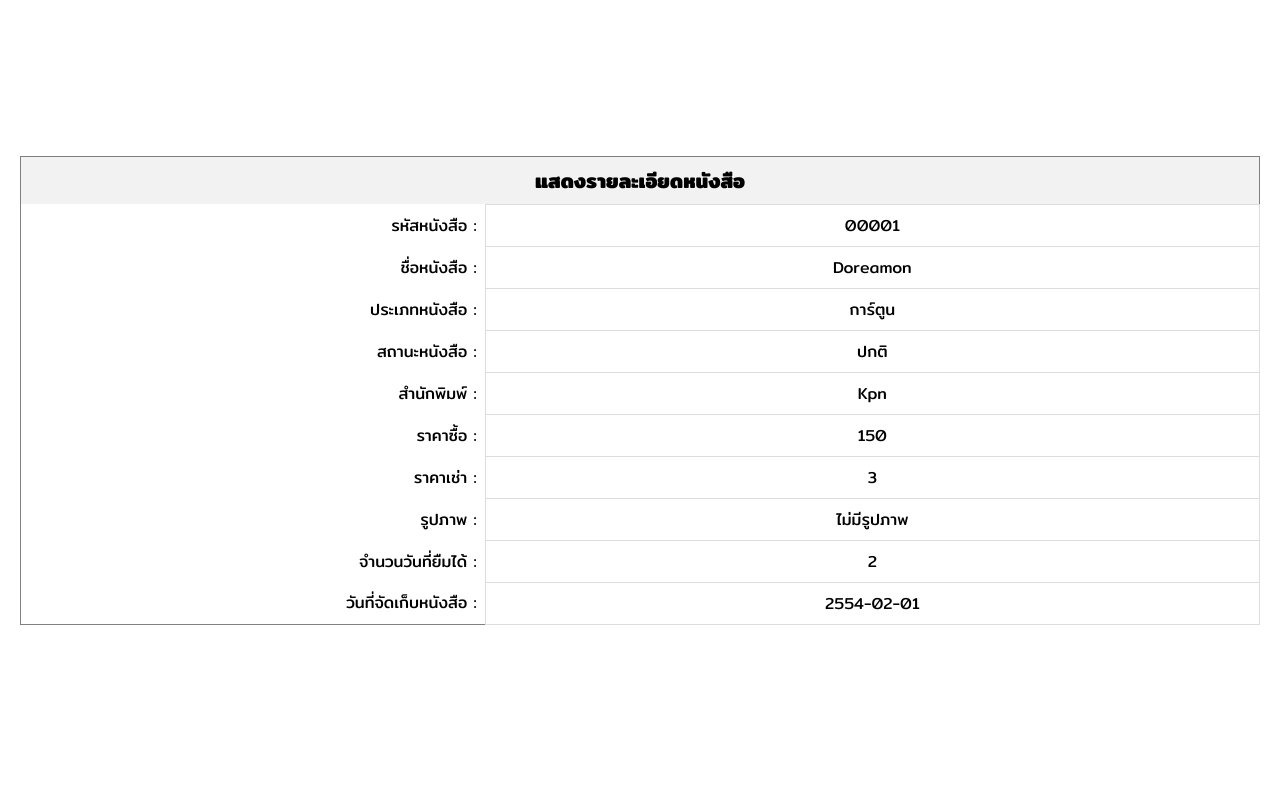
After one commit to Chirawattt/myPhp, a PHP site: page /php-lecture/php-database/bookDetail1.php?bookID=1 in a window 1280 px wide. The commit adds this page. Run offline with PHP 8.4, Linux system fonts and the light colour scheme; data comes from the database, SQL or seed files in the repository.

Commit message:
homework finished

```diff
--- a/php/php-lecture/php-database/bookDelete1.php
+++ b/php/php-lecture/php-database/bookDelete1.php
@@ -1,9 +1,9 @@
 <?php
-    $bookId = $_REQUEST['bookId'];
+    $bookId = $_REQUEST['bookID'];
     $hostname = "localhost";
     $username = "root";
     $password = "";
-    $dbName = "bookStore";
+    $dbName = "bookstore";
     $conn = mysqli_connect($hostname, $username, $password);
     if (!$conn) die("ไม่สามารถติดต่อกับ mySQL ได้");
     mysqli_select_db($conn, $dbName) or die("ไม่สามารถเลือกฐานข้อมูล bookStore ได้");
--- /dev/null
+++ b/php/php-lecture/php-database/bookDetail1.php
@@ -0,0 +1,142 @@
+<?php
+    $hostname = "localhost";
+    $username = "root";
+    $password = "";
+    $dbname = "bookstore";
+    $conn = mysqli_connect($hostname,$username,$password);
+    if (!$conn) die("ไม่สามารถติดต่อกับ mySQL ได้");
+    mysqli_select_db($conn, $dbname) or die("ไม่สามารถเลือกฐานข้อมูล bookStore ได้");
+    mysqli_query($conn, "set character_set_connection=utf8mb4");
+    mysqli_query($conn, "set character_set_client=utf8mb4");
+    mysqli_query($conn, "set character_set_results=utf8mb4");
+
+    $bookID = $_REQUEST['bookID'];
+    $sql = "select * from book where bookID=$bookID";
+    $dbQuery = mysqli_query($conn, $sql);
+    if (!$dbQuery) die("ไม่สามารถดึงข้อมูลหนังสือจาก table book ได้".mysqli_error());
+
+    function getTypeName($typeID){
+        global $conn;
+        $sql = "select TypeName from typebook where TypeID=$typeID";
+        $dbQuery = mysqli_query($conn, $sql);
+        if(!$dbQuery) die("(functionDB:getTypeSelect) select TypeName มีข้อผิดพลาด".mysqli_error());
+        return mysqli_fetch_object($dbQuery)->TypeName;
+    }
+
+    function getStatusName($statusID){
+        global $conn;
+        $sql = "select StatusName from statusbook where StatusID=$statusID";
+        $dbQuery = mysqli_query($conn, $sql);
+        if(!$dbQuery) die("(functionDB:getStatusName) select StatusName มีข้อผิดพลาด".mysqli_error());
+        return mysqli_fetch_object($dbQuery)->StatusName;
+    }
+?>
+<!DOCTYPE html>
+<html lang="en">
+<head>
+    <meta charset="UTF-8">
+    <meta name="viewport" content="width=device-width, initial-scale=1.0">
+    <title>bookDetail1.php</title>
+    <style>
+        /* Google Fonts - Poppins */
+        @import url("https://fonts.googleapis.com/css2?family=Poppins:wght@300;400;500;600&display=swap");
+        @import url('https://fonts.googleapis.com/css2?family=Mitr:wght@400;500;600;700&display=swap');
+        *{
+            margin: 0;
+            padding: 0;
+            box-sizing: border-box;
+            font-family: "Mitr", sans-serif;
+        }
+        body{
+            min-height: 100vh;
+            padding: 20px;
+            display: flex;
+            align-items: center;
+            justify-content: center;
+            flex-direction: column;
+        }
+        .no-border {
+            border: none;
+        }
+        /* Style for the table */
+        table {
+            width: 100%;
+            border-collapse: collapse;
+            margin-bottom: 20px; /* Adjust margin as needed */
+        }
+        /* Style for the table cells */
+        td {
+            padding: 8px;
+            border: 1px solid #ddd; /* Border style */
+        }
+        /* Style for the table header */
+        th {
+            padding: 8px;
+            border: 1px solid #ddd; /* Border style */
+            background-color: #f2f2f2; /* Header background color */
+            font-size: 20px;
+        }
+        /* Style for the image */
+        .book-image {
+            max-width: 200px; /* Adjust image size as needed */
+            height: auto;
+            display: block;
+            margin-left: auto;
+            margin-right: auto;
+        }
+
+</style>
+</head>
+<body>
+    <table border='1'>
+        <tr><th colspan='2' class='no-border'>แสดงรายละเอียดหนังสือ</th></tr>
+        <?php
+            while ($rs=mysqli_fetch_object($dbQuery)) {
+                echo "
+                    <tr>
+                        <td align='right' width='30%' class='no-border left-column'>รหัสหนังสือ :</td>
+                        <td align='center' width='50%'>$rs->BookID</td>
+                    </tr>
+                    <tr>
+                        <td align='right' class='no-border'>ชื่อหนังสือ :</td>
+                        <td align='center'>$rs->BookName</td>
+                    </tr>
+                    <tr>
+                        <td align='right' class='no-border'>ประเภทหนังสือ :</td>
+                        <td align='center'>". getTypeName($rs->TypeID) ."</td>
+                    </tr>
+                    <tr>
+                        <td align='right' class='no-border'>สถานะหนังสือ :</td>
+                        <td align='center'>". getStatusName($rs->StatusID) ."</td>
+                    </tr>
+                    <tr>
+                        <td align='right' class='no-border'>สำนักพิมพ์ :</td>
+                        <td align='center'>$rs->Publish</td>
+                    </tr>
+                    <tr>
+                        <td align='right' class='no-border'>ราคาซื้อ :</td>
+                        <td align='center'>$rs->UnitPrice</td>
+                    </tr>
+                    <tr>
+                        <td align='right' class='no-border'>ราคาเช่า :</td>
+                        <td align='center'>$rs->UnitRent</td>
+                    </tr>
+                    <tr>
+                        <td align='right' class='no-border'>รูปภาพ :</td>";
+                        if ($rs->Picture == '-') echo "<td align='center'>ไม่มีรูปภาพ</td>";
+                        else {echo "<td align='center'><img class='book-image' src='pictures/$rs->Picture'</td>";}
+                    echo "</tr>
+                    <tr>
+                        <td align='right' class='no-border'>จำนวนวันที่ยืมได้ :</td>
+                        <td align='center'>$rs->DayAmount</td>
+                    </tr>
+                    <tr>
+                        <td align='right' class='no-border'>วันที่จัดเก็บหนังสือ :</td>
+                        <td align='center'>$rs->BookDate</td>
+                    </tr>";
+            }
+        ?>
+    </table>
+    <?php mysqli_close($conn); ?>
+</body>
+</html>
--- a/php/php-lecture/php-database/bookInsert2.php
+++ b/php/php-lecture/php-database/bookInsert2.php
@@ -17,7 +17,7 @@
     $hostname = "localhost";
     $username = "root";
     $password = "";
-    $dbName = "bookStore";
+    $dbName = "bookstore";
     $conn = mysqli_connect($hostname, $username, $password);
     echo '<center>';
     if (!$conn) die("ไม่สามารถติดต่อกับ mySQL ได้");
@@ -28,13 +28,13 @@
     if ($_FILES['imageFile']['name']=="") {
         echo '<b><li>คุณไม่ได้เลือกรูปภาพ</li></b><br>';
     } else {
+        move_uploaded_file($_FILES["imageFile"]["tmp_name"],"pictures/".$_FILES["imageFile"]["name"]);
         $picture = $_FILES['imageFile']['name'];
-        move_uploaded_file($_FILES["imageFile"]["tmp_name"],"pictures/".$_FILES["imageFile"]["name"]);
     }
     $sql = "insert into book(bookId, bookName, typeId, statusId, publish, unitPrice, unitRent,
     dayAmount, picture, bookDate) values ('$bookId', '$bookName', '$typeId', '$statusId', '$publish',
     '$unitPrice', '$unitRent', '$dayAmount', '$picture', '$bookDate')";
-    mysqli_query($conn, $sql) or die("insert ลงตาราง book มีข้อผิดพลาดเกิดขึ้น" .mysqli_error());
+    mysqli_query($conn, $sql) or die("insert ลงตาราง book มีข้อผิดพลาดเกิดขึ้น".mysqli_error());
     echo '<br><br><h2>บันทึกข้อมูลหนังสือรหัส '.$bookId.' เรียบร้อย</h2>';
     echo '<br><br><a href="bookList1.php">กลับหน้า bookList1.php</a>';
     mysqli_close($conn);
```
Also changed, not shown: php/php-lecture/php-database/bookInsert1.php (+12 -11 lines), php/php-lecture/php-database/bookList1.php (+8 -4 lines), php/php-lecture/php-database/pictures/myFace.jpg (added).
